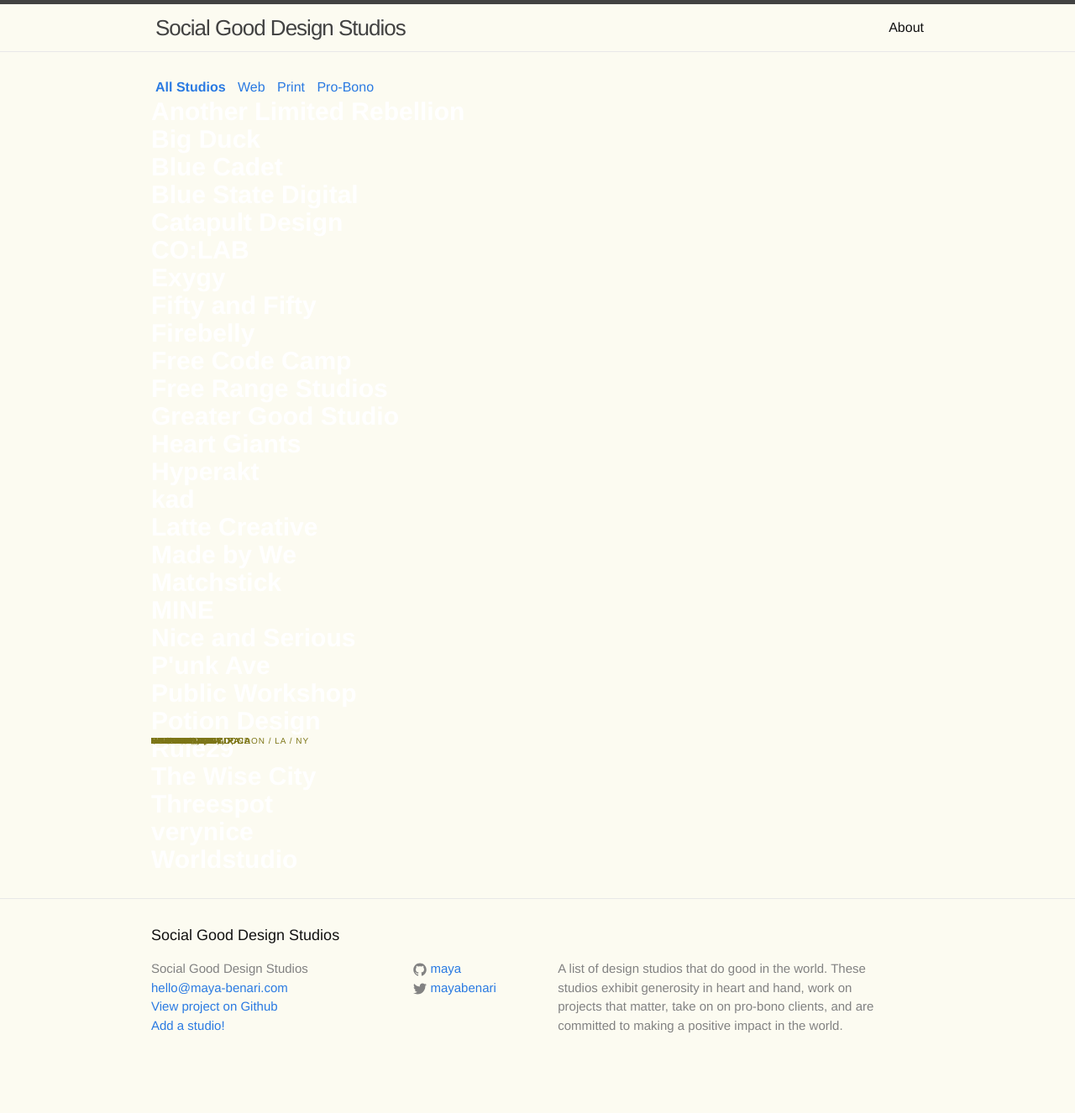
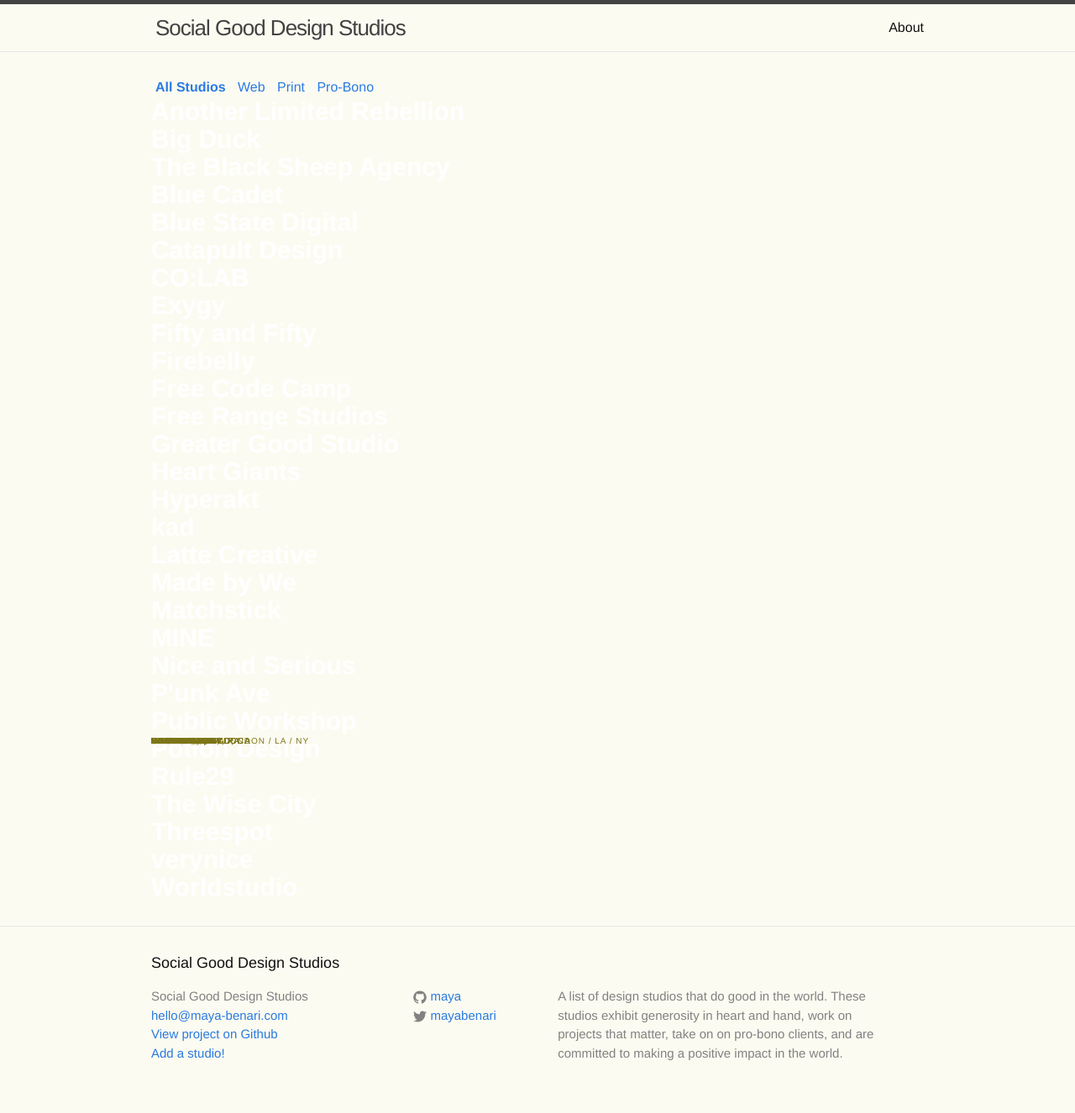
Before and after one commit to maya/social-good-design-studios, a Jekyll site: the page built from index.html, in a window 1280 px wide. Shown: the whole page at 84% size. Built offline with Jekyll 4.4.1, drawn with Linux system fonts in a browser that asks for light colours; before the commit the page ends 1293 px from its top, so only the background shows below that.

Commit message:
Add the Black Sheep Agency (Houston, TX)

```diff
--- a/_data/studios.yml
+++ b/_data/studios.yml
@@ -6,6 +6,11 @@
   category: print web
   location: "Brooklyn, NY"
   website: bigducknyc.com
+
+- name: The Black Sheep Agency
+  category: print
+  location: "Houston, TX"
+  website: theblacksheepagency.com
 
 - name: Blue Cadet
   category: web
```
